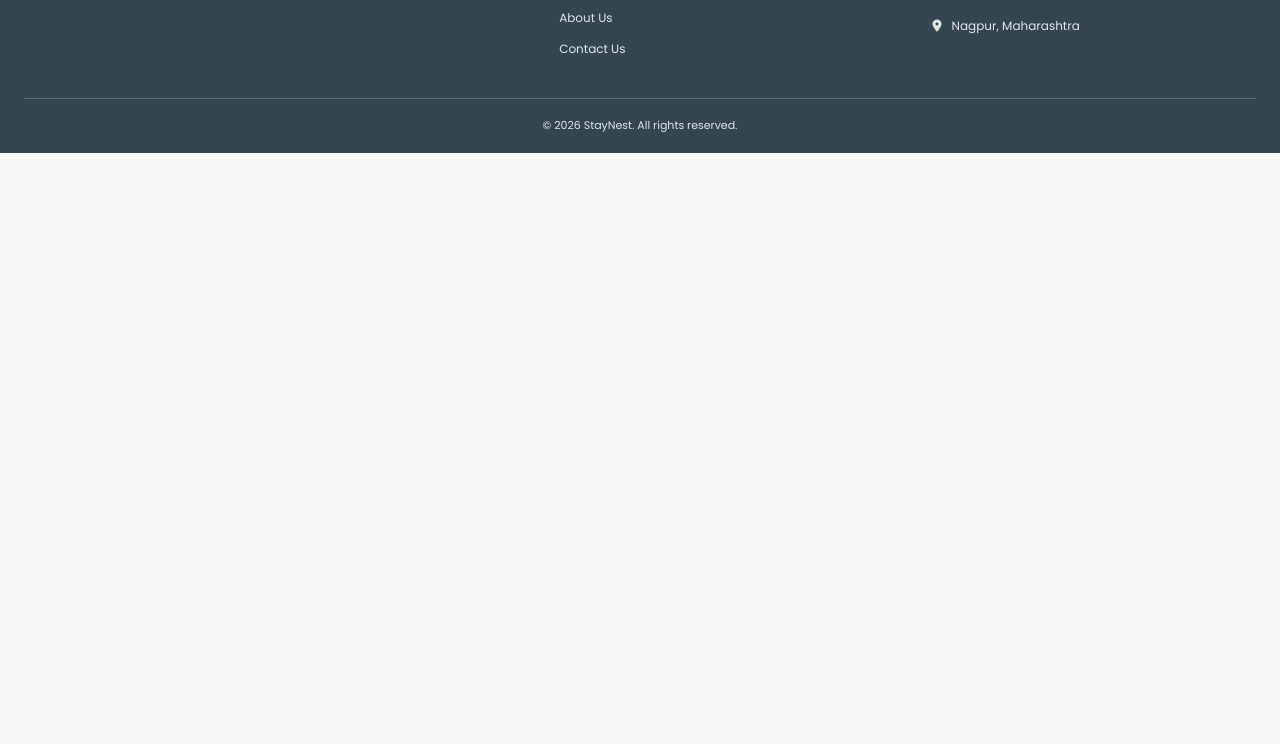
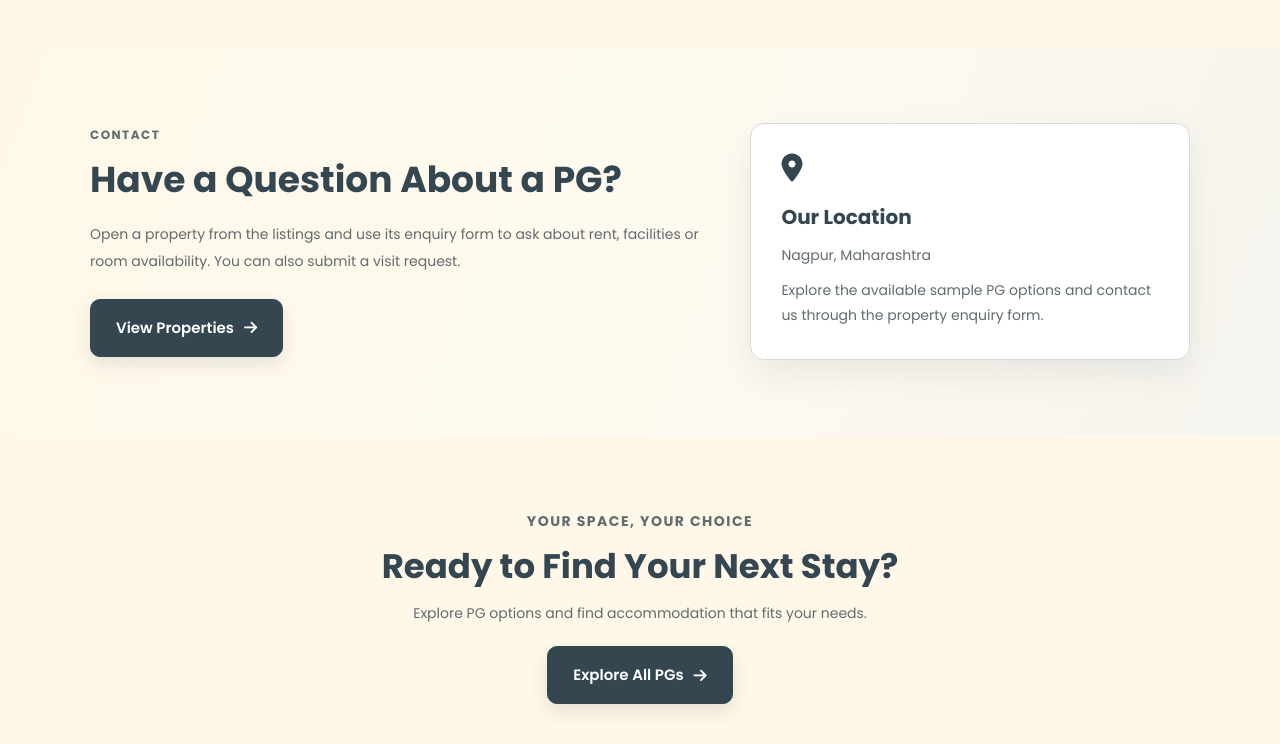
Before and after one commit to SakshiDhobale/StayNest, a website: page index.html in a window 1280 px wide. Shown: the part 1909-2653 px from the top of the page. Before the commit the page ends 2062 px from the top, so only its background shows below. Drawn offline with Linux system fonts and the light colour scheme.

Commit message:
Update index.html

```diff
--- a/index.html
+++ b/index.html
@@ -7,34 +7,130 @@
 
     <title>StayNest | Find Your Perfect PG</title>
 
-    <!-- // Fonts -->
     <link rel="preconnect" href="https://fonts.googleapis.com">
     <link rel="preconnect" href="https://fonts.gstatic.com" crossorigin>
+
     <link
         href="https://fonts.googleapis.com/css2?family=Poppins:wght@400;500;600;700&display=swap"
         rel="stylesheet"
     >
 
-    <!-- // Icons -->
     <link
         rel="stylesheet"
         href="https://cdnjs.cloudflare.com/ajax/libs/font-awesome/6.6.0/css/all.min.css"
     >
 
-    <!-- // CSS -->
-    <link rel="stylesheet" href="css/style.css?v=3">
+    <link rel="stylesheet" href="css/style.css?v=5">
+
+    <style>
+        #about,
+        #contact {
+            scroll-margin-top: 95px;
+        }
+
+        #about .about-content {
+            width: 100%;
+            max-width: 800px;
+        }
+
+        #about .primary-btn {
+            margin-top: 12px;
+        }
+
+        .home-contact-section {
+            padding: 75px 24px;
+            background: linear-gradient(
+                110deg,
+                #fff8e8 0%,
+                #fffaf0 55%,
+                #f5f4ee 100%
+            );
+        }
+
+        .home-contact-container {
+            width: 100%;
+            max-width: 1100px;
+            margin: auto;
+            display: grid;
+            grid-template-columns: minmax(0, 1.4fr) minmax(0, 1fr);
+            align-items: center;
+            gap: 45px;
+        }
+
+        .home-contact-intro,
+        .home-contact-card {
+            min-width: 0;
+        }
+
+        .home-contact-intro h2 {
+            margin: 12px 0 18px;
+            font-size: clamp(26px, 3vw, 36px);
+            line-height: 1.3;
+        }
+
+        .home-contact-intro > p:not(.section-label) {
+            color: var(--gray);
+            font-size: 14px;
+            line-height: 1.9;
+        }
+
+        .home-contact-intro .primary-btn {
+            margin-top: 24px;
+        }
+
+        .home-contact-card {
+            padding: 30px;
+            border: 1px solid var(--border);
+            border-radius: 14px;
+            background: var(--white);
+            box-shadow: var(--shadow);
+        }
+
+        .home-contact-card > i {
+            color: var(--primary);
+            font-size: 28px;
+        }
+
+        .home-contact-card h3 {
+            margin: 16px 0 10px;
+            font-size: 20px;
+        }
+
+        .home-contact-card p {
+            margin-top: 10px;
+            color: var(--gray);
+            font-size: 14px;
+            line-height: 1.8;
+            overflow-wrap: anywhere;
+        }
+
+        @media (max-width: 760px) {
+            #about,
+            .home-contact-section {
+                padding: 50px 20px;
+            }
+
+            .home-contact-container {
+                grid-template-columns: 1fr;
+                gap: 28px;
+            }
+
+            .home-contact-card {
+                padding: 24px;
+            }
+        }
+    </style>
 </head>
 
 <body>
 
-    <!-- // Navbar -->
     <header class="navbar">
         <div class="nav-container">
 
             <a href="index.html" class="logo">
-    <i class="fa-solid fa-house" aria-hidden="true"></i>
-    <span>StayNest</span>
-</a>
+                <i class="fa-solid fa-house" aria-hidden="true"></i>
+                <span>StayNest</span>
+            </a>
 
             <nav
                 class="nav-links"
@@ -47,10 +143,9 @@
 
                 <a href="explore.html">Properties</a>
                 <a href="#why-staynest">Why StayNest</a>
-                <a href="about.html">About</a>
-                <a href="contact.html">Contact</a>
+                <a href="#about">About</a>
+                <a href="#contact">Contact</a>
 
-                <!-- // Mobile account options -->
                 <div class="mobile-menu-actions">
 
                     <button type="button" id="mobileLoginBtn">
@@ -84,7 +179,6 @@
                 </div>
             </nav>
 
-            <!-- // Desktop account options -->
             <div class="nav-actions">
 
                 <button
@@ -104,6 +198,7 @@
                 </button>
 
                 <details class="account-menu">
+
                     <summary>
                         <i class="fa-solid fa-bars" aria-hidden="true"></i>
                         Menu
@@ -136,7 +231,6 @@
 
             </div>
 
-            <!-- // Mobile menu button -->
             <button
                 class="menu-toggle"
                 id="menuToggle"
@@ -155,7 +249,6 @@
 
     <main>
 
-        <!-- // Hero -->
         <section class="hero" id="home">
 
             <div class="hero-content">
@@ -188,7 +281,7 @@
                         ></i>
                     </a>
 
-                    <a href="about.html" class="secondary-btn">
+                    <a href="#about" class="secondary-btn">
                         Learn More
                     </a>
 
@@ -215,7 +308,6 @@
 
             </div>
 
-            <!-- // Hero image -->
             <div class="hero-image">
 
                 <img
@@ -259,7 +351,6 @@
 
         </section>
 
-        <!-- // Search -->
         <section class="quick-search" aria-label="Search PG accommodation">
 
             <form id="homeSearchForm" class="home-search-form">
@@ -332,7 +423,6 @@
 
         </section>
 
-        <!-- // Why StayNest -->
         <section class="why-staynest" id="why-staynest">
 
             <div class="section-heading">
@@ -419,7 +509,98 @@
 
         </section>
 
-        <!-- // Explore -->
+        <section class="about-section" id="about">
+
+            <div class="about-container">
+
+                <div class="about-content">
+
+                    <p class="section-label">ABOUT STAYNEST</p>
+
+                    <h2>Find a Comfortable Place to Stay</h2>
+
+                    <p>
+                        StayNest helps students and working professionals
+                        explore PG accommodation in Nagpur. It brings
+                        location, monthly rent, room types and facilities
+                        together in one place.
+                    </p>
+
+                    <p>
+                        You can explore sample PG listings, view property
+                        details, send an enquiry and request a visit
+                        before making a decision.
+                    </p>
+
+                    <p>
+                        StayNest is a student project prototype.
+                        Room availability, facilities and prices should
+                        be confirmed before choosing accommodation.
+                    </p>
+
+                    <a href="explore.html" class="primary-btn">
+                        Explore PGs
+                        <i
+                            class="fa-solid fa-arrow-right"
+                            aria-hidden="true"
+                        ></i>
+                    </a>
+
+                </div>
+
+            </div>
+
+        </section>
+
+        <section class="home-contact-section" id="contact">
+
+            <div class="home-contact-container">
+
+                <div class="home-contact-intro">
+
+                    <p class="section-label">CONTACT</p>
+
+                    <h2>Have a Question About a PG?</h2>
+
+                    <p>
+                        Open a property from the listings and use its
+                        enquiry form to ask about rent, facilities or
+                        room availability. You can also submit a visit
+                        request.
+                    </p>
+
+                    <a href="explore.html" class="primary-btn">
+                        View Properties
+                        <i
+                            class="fa-solid fa-arrow-right"
+                            aria-hidden="true"
+                        ></i>
+                    </a>
+
+                </div>
+
+                <div class="home-contact-card">
+
+                    <i
+                        class="fa-solid fa-location-dot"
+                        aria-hidden="true"
+                    ></i>
+
+                    <h3>Our Location</h3>
+
+                    <p>Nagpur, Maharashtra</p>
+
+                    <p>
+                        Explore the available sample PG options and
+                        contact us through the property enquiry form.
+                    </p>
+
+                </div>
+
+            </div>
+
+        </section>
+
         <section class="explore-cta">
 
             <div class="cta-content">
@@ -447,8 +628,7 @@
 
     </main>
 
-    <!-- // Footer -->
-    <footer class="footer" id="contact">
+    <footer class="footer">
 
         <div class="footer-container">
 
@@ -472,8 +652,8 @@
 
                 <a href="index.html">Home</a>
                 <a href="explore.html">Explore PGs</a>
-                <a href="about.html">About Us</a>
-                <a href="contact.html">Contact Us</a>
+                <a href="#about">About Us</a>
+                <a href="#contact">Contact Us</a>
 
             </div>
 
@@ -512,7 +692,6 @@
 
     </footer>
 
-    <!-- // Account popup -->
     <div
         class="auth-modal"
         id="loginModal"
@@ -532,10 +711,10 @@
                 <i class="fa-solid fa-xmark" aria-hidden="true"></i>
             </button>
 
-            <!-- // Login -->
             <div id="loginSection">
 
                 <h2>Welcome Back</h2>
+
                 <p>Login to your StayNest account.</p>
 
                 <form id="loginForm">
@@ -579,10 +758,10 @@
 
             </div>
 
-            <!-- // Signup -->
             <div id="signupSection" style="display: none;">
 
                 <h2>Create Account</h2>
+
                 <p>Create your StayNest account.</p>
 
                 <form id="signupForm">
@@ -644,6 +823,7 @@
                     >
                         Create Account
                     </button>
+
                 </form>
 
                 <p class="auth-switch">
```
